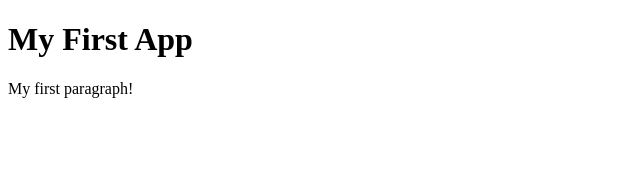
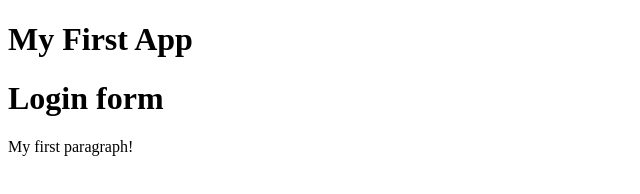
Before and after one commit to NeoProgram/MyApp, a plain HTML site: page index.html in a window 1280 px wide. Shown: the whole page, without its empty margins (0-640 px from the left). Drawn offline with Linux system fonts and the light colour scheme.

Commit message:
Login form

```diff
--- /dev/null
+++ b/dir2/app2.js
@@ -0,0 +1 @@
+console.log(123);
--- a/index.html
+++ b/index.html
@@ -7,6 +7,8 @@
 
 <h1>My First App</h1>
 
+<h1>Login form</h1>
+
 <p>My first paragraph!</p>
 
 </body>
```
Also changed, not shown: login.html (added, +1 -0 lines), log.txt (added).
